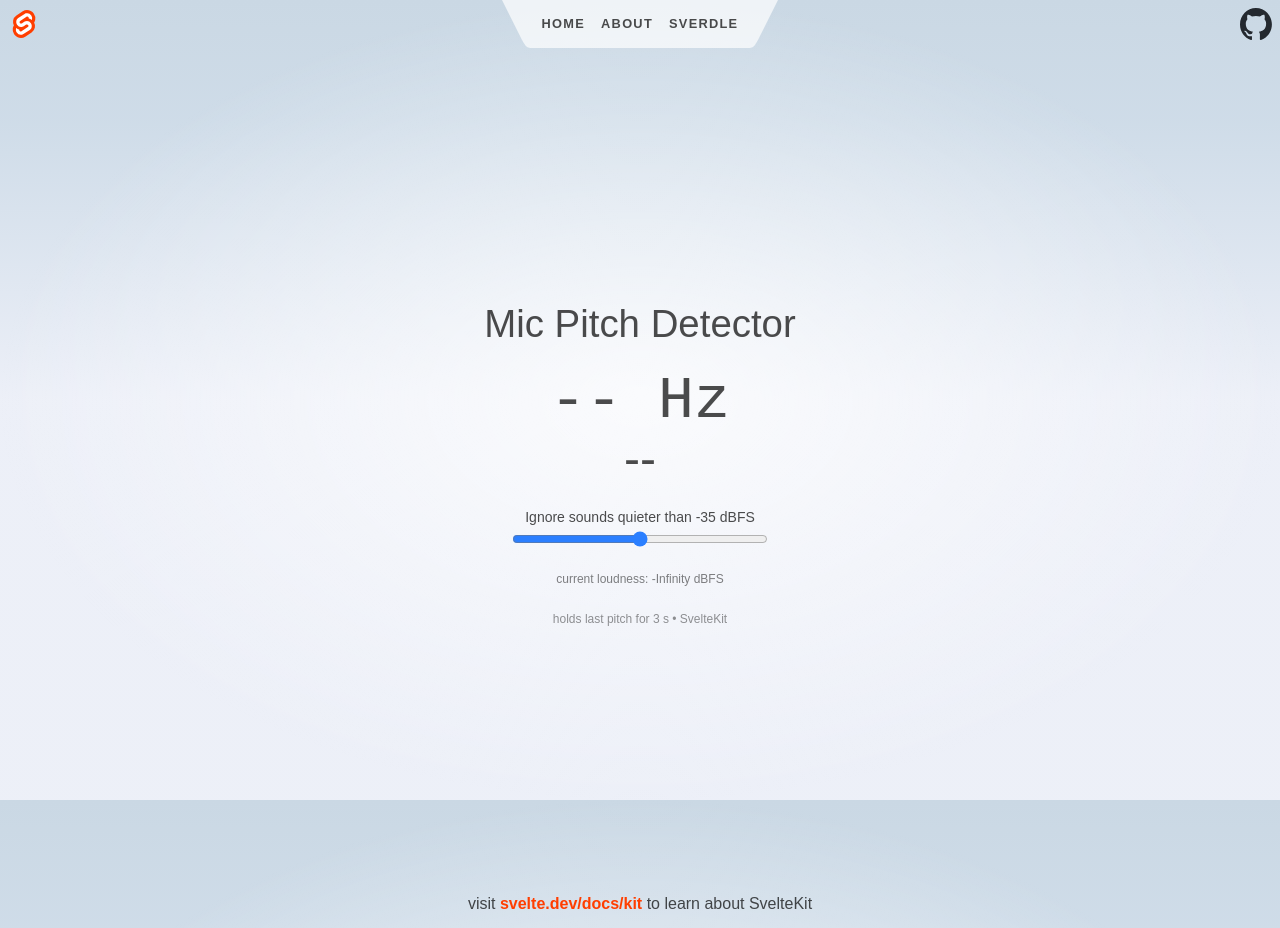
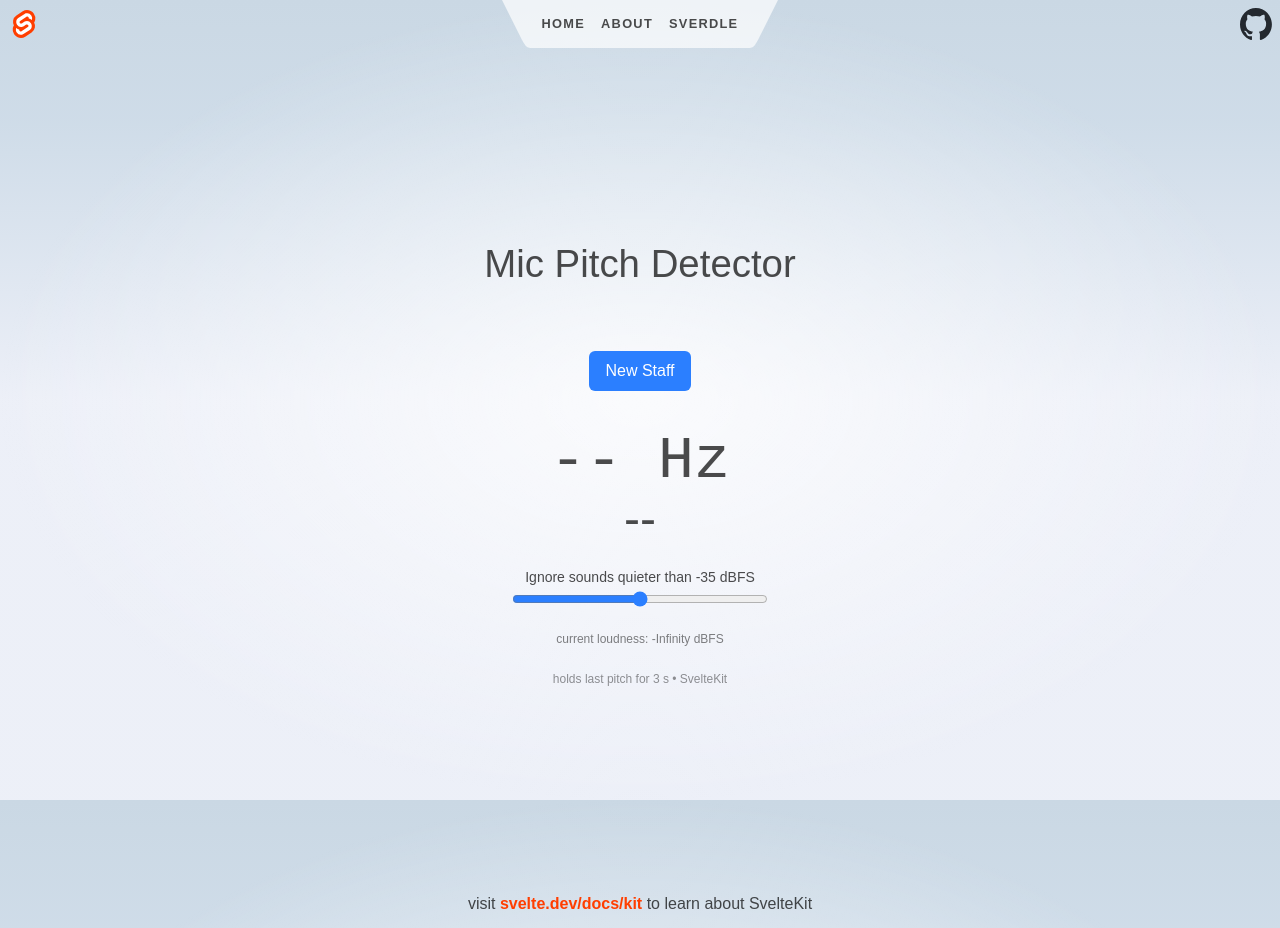
Before and after one commit to ebtrinh/musicplayhelper, a SvelteKit app in the folder code/musicbuddy/: page /pitch in a window 1280 px wide. Built offline with nearby package versions, Linux system fonts and the light colour scheme; no server answers.

Commit message:
sheet music generator

```diff
--- a/code/musicbuddy/package.json
+++ b/code/musicbuddy/package.json
@@ -35,5 +35,8 @@
 		"typescript-eslint": "^8.20.0",
 		"vite": "^6.2.6",
 		"vite-plugin-devtools-json": "^0.2.0"
+	},
+	"dependencies": {
+		"vexflow": "^5.0.0"
 	}
 }
--- a/code/musicbuddy/src/routes/pitch/+page.svelte
+++ b/code/musicbuddy/src/routes/pitch/+page.svelte
@@ -32,7 +32,7 @@
 		return bestLag>0 ? sr/bestLag : -1;
 	}
 
-	let raf: number | null = null;   // note the null so “no frame yet” ≠ 0
+	let raf: number | null = null;   // note the null so "no frame yet" ≠ 0
 
 	onMount(async () => {
 		if (typeof window === 'undefined') return;   // SSR guard
@@ -48,6 +48,7 @@
 		} catch {
 			alert('⚠️ Microphone permission denied.');
 		}
+		generateRandomLine();
 	});
 
 	onDestroy(() => {
@@ -76,10 +77,62 @@
 		}
 		raf = requestAnimationFrame(tick);
 	}
+
+  /* ----------  VexFlow setup  ---------- */
+	import { Renderer, Stave, StaveNote, Voice, Formatter } from 'vexflow';
+	let vfDiv: HTMLDivElement;      // bind local <div> for the score
+
+	const NOTE_LETTERS = ['c', 'd', 'e', 'f', 'g', 'a', 'b']; //    lower-case
+	const OCTAVES      = [3,4];   // sensible alto-clef range (G3–F5)
+
+	function randomNote() {                  //   returns “d/4”
+   const letter = NOTE_LETTERS[Math.floor(Math.random() * NOTE_LETTERS.length)];
+   const octave = OCTAVES[Math.floor(Math.random() * OCTAVES.length)];
+   return `${letter}/${octave}`;
+ }
+
+	function generateRandomLine() {
+		if (!vfDiv) return;
+
+		/* clear any previous rendering */
+		vfDiv.innerHTML = '';
+
+		/* basic renderer */
+		const renderer = new Renderer(vfDiv, Renderer.Backends.SVG);
+		renderer.resize(600, 140);
+		const context = renderer.getContext();
+
+		/* stave with alto clef */
+		const stave = new Stave(10, 20, 580);
+		stave.addClef('alto').addTimeSignature('8/4');
+		stave.setContext(context).draw();
+
+		/* 8 quarter-notes */
+		const notes = Array.from({ length: 8 }, () =>
+   new StaveNote({
+    keys: [randomNote()],                 //    “d/4”  ✔
+     duration: 'q',
+     clef: 'alto'                         // tell VexFlow we’re on alto
+   })
+ );
+
+		/* voice = 8 beats of 1/4 each */
+		const voice = new Voice({ numBeats: 8, beatValue: 4 });
+		voice.addTickables(notes);
+
+		/* format & draw */
+		new Formatter().joinVoices([voice]).format([voice], 520);
+		voice.draw(context, stave);
+	}
 </script>
 
 <div class="flex flex-col items-center justify-center h-screen gap-6 text-center">
 	<h1 class="text-3xl font-bold">Mic Pitch Detector</h1>
+
+	<div bind:this={vfDiv}></div>
+	<button on:click={generateRandomLine} class="my-4 rounded-md bg-blue-500 px-4 py-2 text-white">
+		New Staff
+	</button>
 
 	<div class="flex flex-col items-center gap-1">
 		<div class="text-6xl font-mono">{freq || '--'} Hz</div>
```
Also changed, not shown: 1 other file (tests, documents, lock files or other folders).
